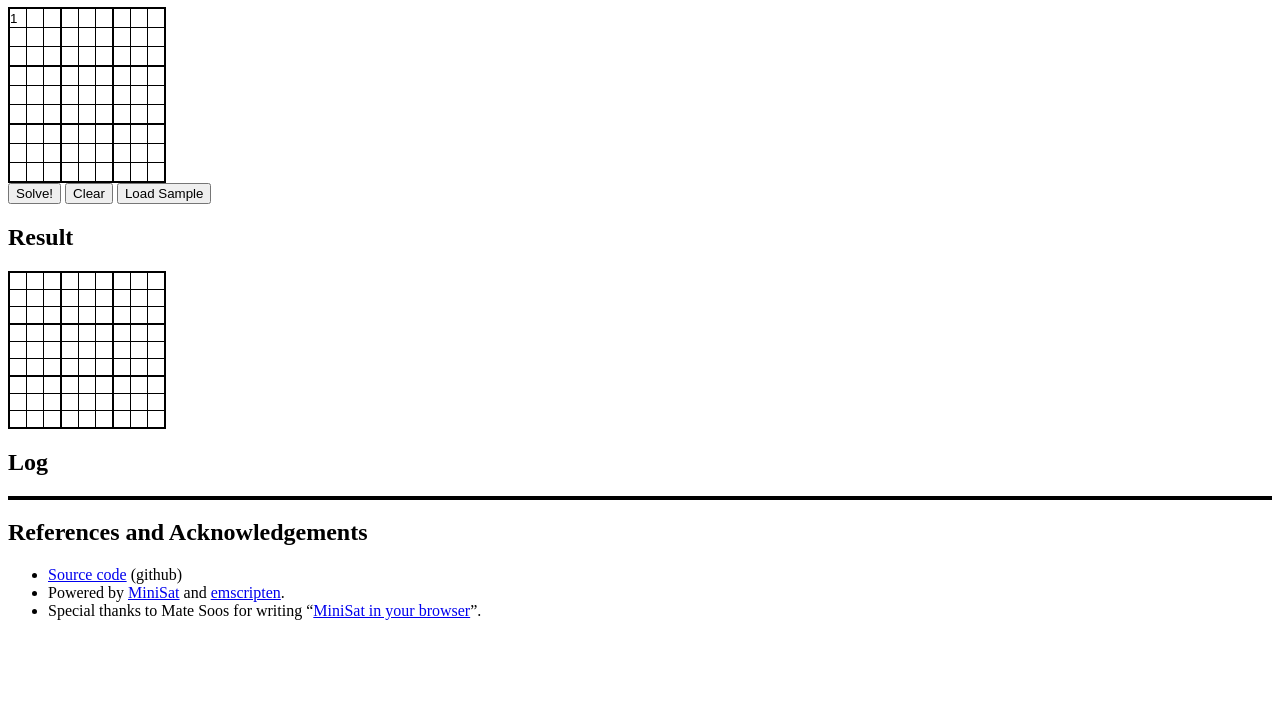
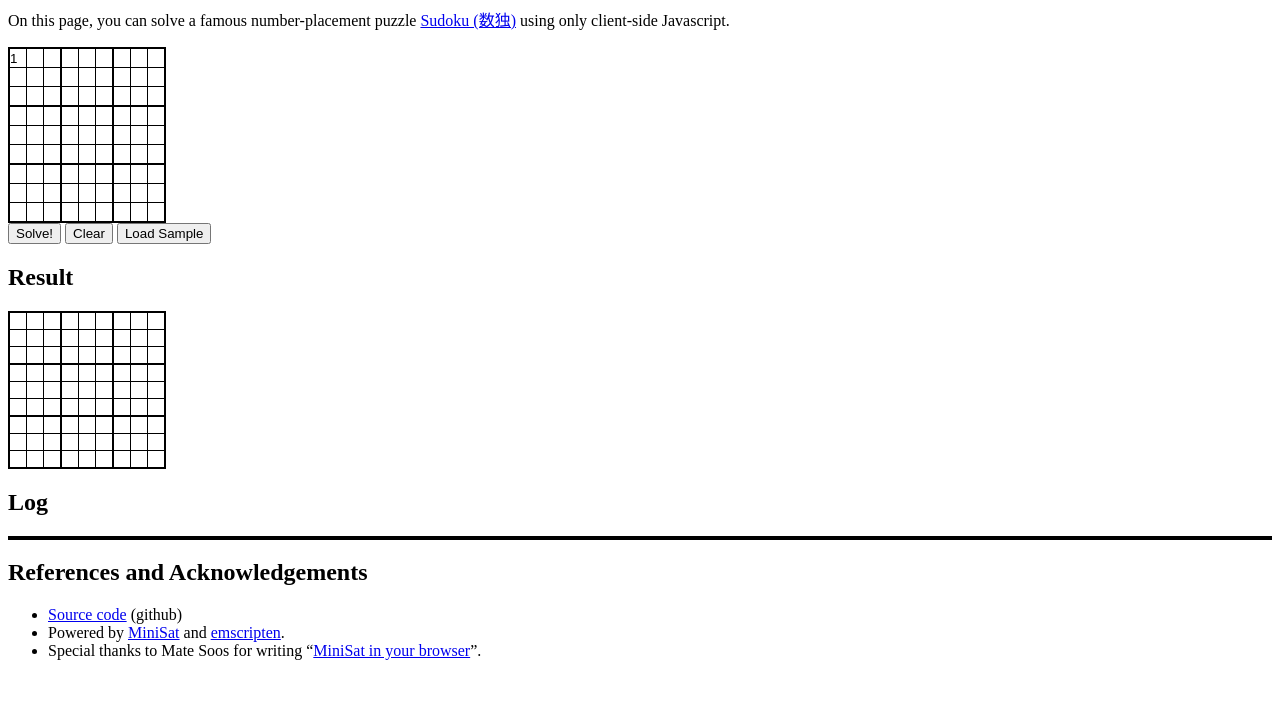
Before and after one commit to msakai/minisat_emscripten_sudoku, a plain HTML site: page index.html in a window 1280 px wide. Shown: the part 73-800 px from the top of the page. Drawn offline with nearby package versions, Linux system fonts and the light colour scheme; a script that the page names is missing.

Commit message:
add description in index.html

```diff
--- a/index.html
+++ b/index.html
@@ -56,6 +56,9 @@ table.sudoku td.given {
 <body>
 
 <h1>Sudoku solver in your browser</h1>
+<p>
+On this page, you can solve a famous number-placement puzzle <a href="https://en.wikipedia.org/wiki/Sudoku">Sudoku (数独)</a> using only client-side Javascript.
+</p>
 
 <table class="sudoku" id="input">
   <colgroup span="3" />
```
